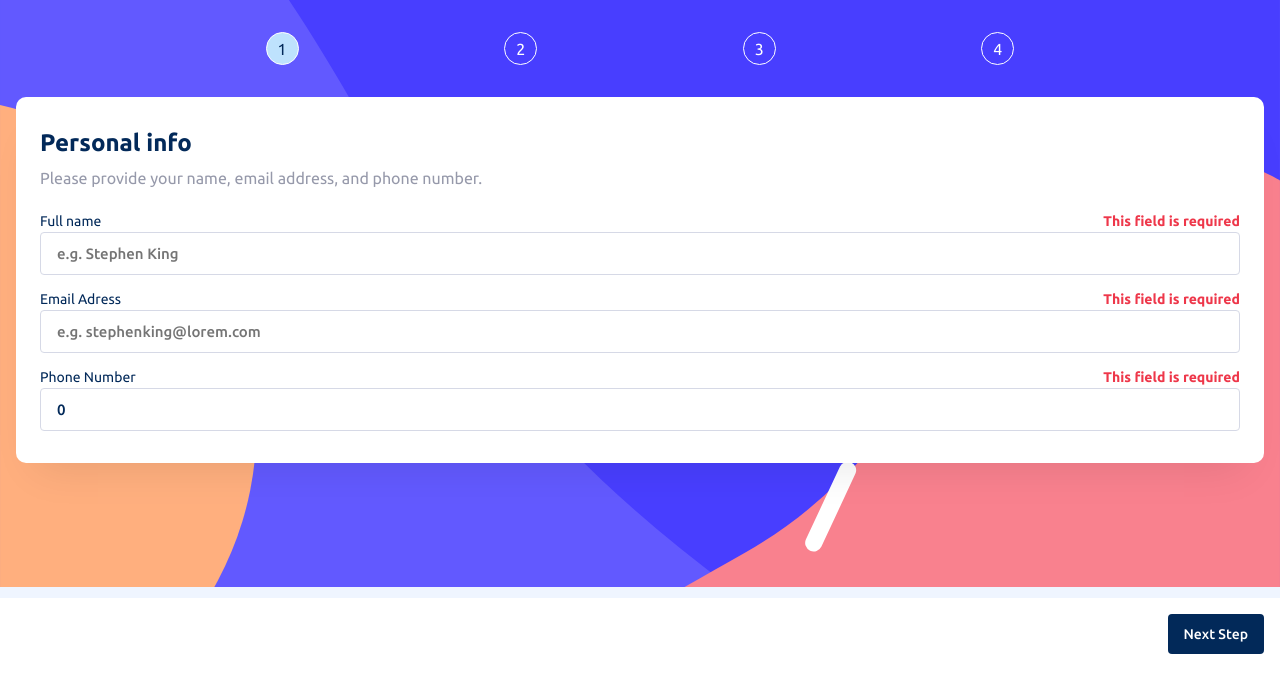
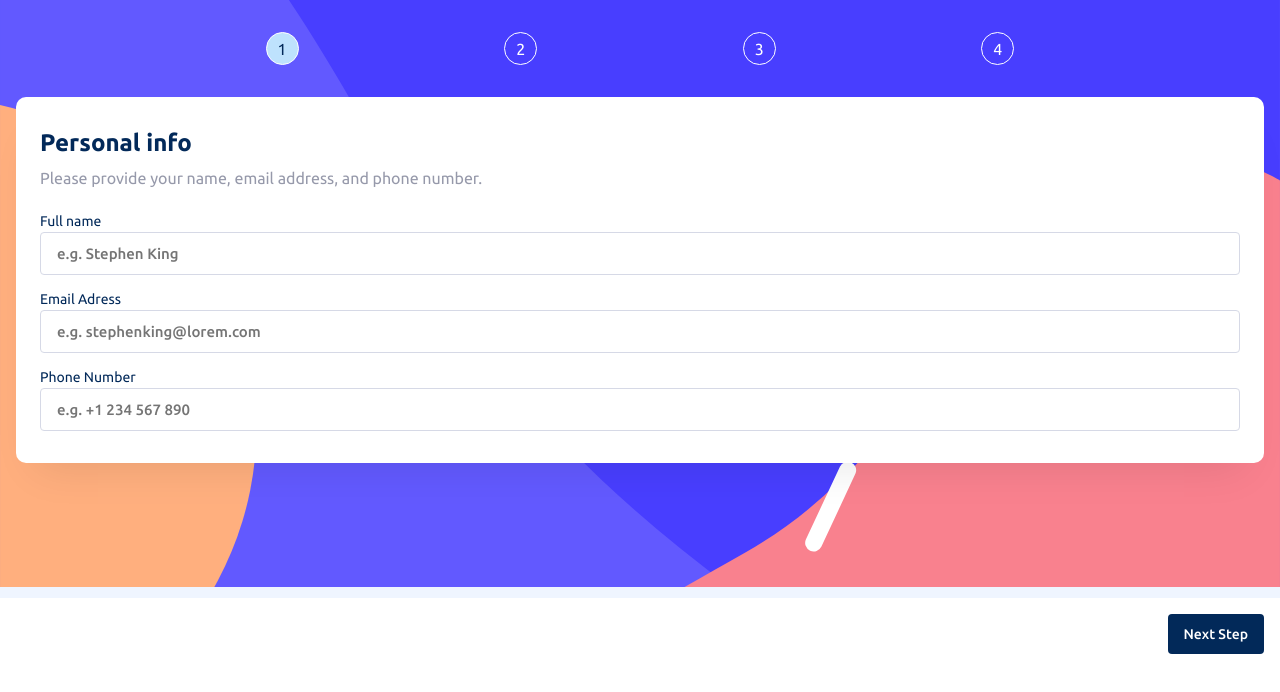
Before and after one commit to LadoAsambadze/Multi-step-form, a React (Vite) app: page / in a window 1280 px wide. Shown: the top 692 px of the page. Built offline with nearby package versions, Linux system fonts and the light colour scheme.

Commit message:
finished, final version for push and check

```diff
--- a/src/Pages/Addons.tsx
+++ b/src/Pages/Addons.tsx
@@ -15,7 +15,7 @@ export default function Addons() {
   const dispatch = useDispatch();
   const navigate = useNavigate();
 
-  const [hasMounted, setHasMounted] = useState(false);
+  const [hasMounted, setHasMounted] = useState<boolean>(false);
 
   useEffect(() => {
     hasMounted
@@ -36,13 +36,6 @@ export default function Addons() {
     dispatch(setPage(2));
     navigate("/plan");
   };
-  // useEffect(() => {
-  //   dispatch(setBase({ property: "online", value: null }));
-  //   dispatch(setBase({ property: "local", value: null }));
-  //   dispatch(setBase({ property: "profile", value: null }));
-  //   const update = JSON.parse(localStorage.getItem("base") || "false");
-  //   dispatch(setBase(update));
-  // }, [active]);
 
   return (
     <>
--- a/src/Pages/Finish.tsx
+++ b/src/Pages/Finish.tsx
@@ -5,7 +5,7 @@ import { useDispatch, useSelector } from "react-redux/es/exports";
 import { setPage } from "../store/PageNum";
 import Thank from "../Components/Thank";
 import { useNavigate } from "react-router-dom";
-import { useState } from "react";
+import { useEffect, useState } from "react";
 import axios from "axios";
 
 export default function Finish() {
@@ -16,6 +16,7 @@ export default function Finish() {
   const options = ["Online_service", "Larger_storage", "Customizable_profile"];
   const [thank, setThank] = useState<boolean>(false);
   const [mobile, setMobile] = useState<boolean>(false);
+
   const backHandler = () => {
     dispatch(setPage(3));
     navigate("/addons");
@@ -36,12 +37,24 @@ export default function Finish() {
 
   const postData = async (base: any) => {
     try {
-      const response = await axios.post("http://localhost:3000/api", base);
+      const response = await axios.post("http://localhost:3000/postbase", base);
       console.log(response.data.info);
     } catch (error) {
       console.log(error);
     }
   };
+  useEffect(() => {
+    const storedThank = localStorage.getItem("thank");
+    if (storedThank === "true") {
+      navigate("/");
+    }
+  }, []);
+
+  useEffect(() => {
+    localStorage.setItem("thank", thank.toString());
+  }, [thank]);
+
+  // ...
 
   return (
     <>
@@ -102,6 +115,7 @@ export default function Finish() {
                       onClick={() => {
                         setThank(true);
                         postData(base);
+                        localStorage.clear();
                       }}
                       type="button"
                     >
@@ -125,6 +139,7 @@ export default function Finish() {
                 setThank(true);
                 postData(base);
                 setMobile(true);
+                localStorage.clear();
               }}
             >
               Confirm
--- a/src/Pages/Personal-info.tsx
+++ b/src/Pages/Personal-info.tsx
@@ -16,12 +16,15 @@ interface Type {
   number: number;
 }
 export default function PersonalInfo() {
-  const { register, formState } = useForm<Type>();
+  const {
+    register,
+    handleSubmit,
+    formState: { errors },
+  } = useForm<Type>();
   const dispatch = useDispatch();
   const navigate = useNavigate();
   const base = useSelector((store: any) => store.base);
   const [hasMounted, setHasMounted] = useState<boolean>(false);
-  const { isValid } = formState;
 
   useEffect(() => {
     hasMounted
@@ -29,17 +32,22 @@ export default function PersonalInfo() {
       : setHasMounted(true);
   }, [base, hasMounted]);
 
-  const nextHandler = () => {
-    if (isValid) {
-      dispatch(setPage(2));
-      navigate("/plan");
+  const onSubmit = async (data: Type) => {
+    dispatch(setPage(2));
+    navigate("/plan");
+    console.log(data);
+  };
+
+  const handleKeyPress = (e: any) => {
+    if (/\d/.test(e.key)) {
+      e.preventDefault();
     }
   };
 
   return (
     <>
       <Section>
-        <SectionBack>
+        <SectionBack onSubmit={handleSubmit(onSubmit)}>
           <DesktopPages />
           <Main>
             <Mobile />
@@ -54,13 +62,17 @@ export default function PersonalInfo() {
                 <Form>
                   <Label style={{ marginTop: 0 }}>
                     <LabelP>Full name</LabelP>
-                    <Error>This field is required</Error>
+                    <Error style={{ display: errors.name ? "block" : "none" }}>
+                      This field is required
+                    </Error>
                   </Label>
                   <Input
+                    onKeyPress={handleKeyPress}
                     placeholder="e.g. Stephen King"
-                    type="string"
-                    {...(register("name", { required: true }),
-                    {
+                    {...register("name", {
+                      required: true,
+
+                      pattern: /^[A-Za-z\s]+$/,
                       onChange: (e) => {
                         dispatch(
                           setBase({ property: "name", value: e.target.value })
@@ -71,13 +83,17 @@ export default function PersonalInfo() {
                   />
                   <Label>
                     <LabelP>Email Adress</LabelP>
-                    <Error>This field is required</Error>
+                    <Error
+                      style={{ display: errors.email ? "block  " : "none" }}
+                    >
+                      This field is required
+                    </Error>
                   </Label>
                   <Input
                     placeholder="e.g. stephenking@lorem.com"
                     type="email"
-                    {...(register("email", { required: true }),
-                    {
+                    {...register("email", {
+                      required: true,
                       onChange: (e) => {
                         dispatch(
                           setBase({ property: "email", value: e.target.value })
@@ -88,13 +104,17 @@ export default function PersonalInfo() {
                   />
                   <Label>
                     <LabelP>Phone Number</LabelP>
-                    <Error>This field is required</Error>
+                    <Error
+                      style={{ display: errors.number ? "block  " : "none" }}
+                    >
+                      This field is required
+                    </Error>
                   </Label>
                   <Input
                     placeholder="e.g. +1 234 567 890"
                     type="number"
-                    {...(register("number", { required: true }),
-                    {
+                    {...register("number", {
+                      required: true,
                       onChange: (e) => {
                         dispatch(
                           setBase({ property: "number", value: e.target.value })
@@ -104,7 +124,7 @@ export default function PersonalInfo() {
                     value={base.number}
                   />
                   <NextDivDesktop>
-                    <NextButtonDesktop onClick={nextHandler}>
+                    <NextButtonDesktop type="submit">
                       Next Step
                     </NextButtonDesktop>
                   </NextDivDesktop>
@@ -113,7 +133,7 @@ export default function PersonalInfo() {
             </div>
           </Main>
           <NextDiv>
-            <NextButton onClick={nextHandler}>Next Step</NextButton>
+            <NextButton type="submit">Next Step</NextButton>
           </NextDiv>
         </SectionBack>
       </Section>
@@ -133,7 +153,7 @@ const Section = styled.section`
     background: #eff5ff;
   }
 `;
-const SectionBack = styled.div`
+const SectionBack = styled.form`
   display: flex;
   flex-direction: column;
 
@@ -198,7 +218,7 @@ const Instruction = styled.p`
   }
 `;
 
-const Form = styled.form`
+const Form = styled.div`
   margin-top: 22px;
   display: flex;
   flex-direction: column;
--- a/src/store/DataBase.tsx
+++ b/src/store/DataBase.tsx
@@ -2,9 +2,9 @@ import { createSlice, PayloadAction } from "@reduxjs/toolkit";
 
 interface BaseType {
   [key: string]: string | number | null;
-  name: string;
+  name: string | null;
   email: string;
-  number: number;
+  number: string;
   mode: string;
   price: number;
   Online_service: string | null;
@@ -21,8 +21,8 @@ interface BasePayload {
 
 const base: BaseType = {
   name: "",
-  email: "",
-  number: 0,
+  email: " ",
+  number: " ",
   mode: "",
   price: 0,
   Online_service: null,
```
